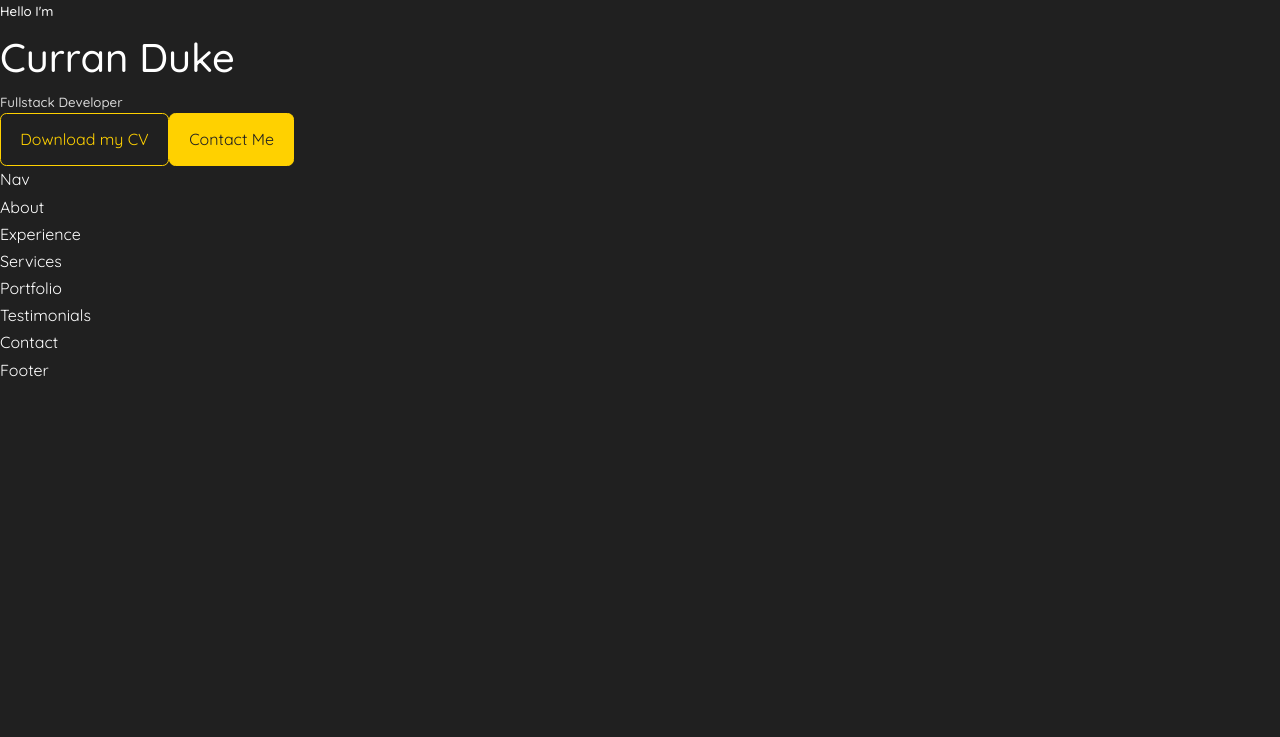
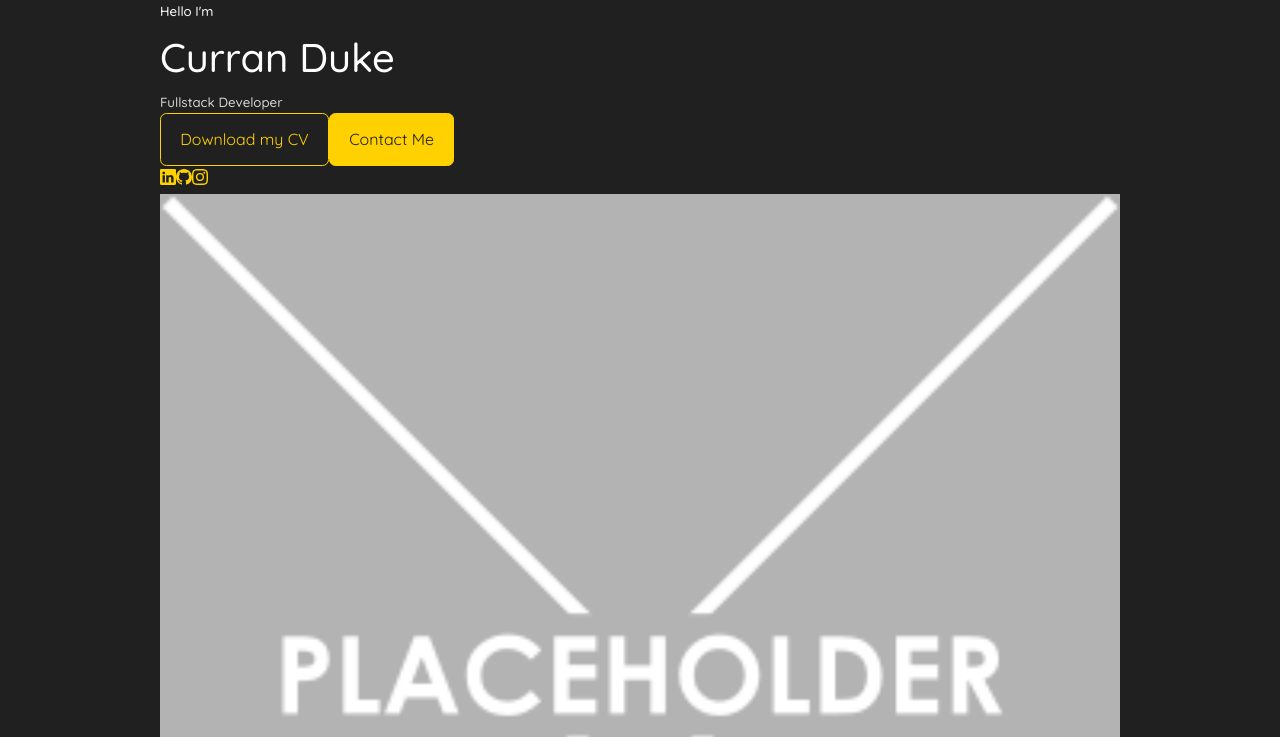
Before and after one commit to StyngerBee/the-new-portfolio, a React (Create React App) app: page / in a window 1280 px wide. Shown: the top 737 px of the page. Built offline with nearby package versions, Linux system fonts and the light colour scheme.

Commit message:
finished structure for headersocials

```diff
--- a/package.json
+++ b/package.json
@@ -8,6 +8,7 @@
     "@testing-library/user-event": "^13.5.0",
     "react": "^18.2.0",
     "react-dom": "^18.2.0",
+    "react-icons": "^4.7.1",
     "react-scripts": "5.0.1",
     "web-vitals": "^2.1.4"
   },
--- a/src/components/header/Header.jsx
+++ b/src/components/header/Header.jsx
@@ -1,15 +1,23 @@
 import React from 'react'
 import './header.css'
 import CTA from './CTA'
+import ME from '../../assets/images/Placeholder.png'
+import HeaderSocials from './HeaderSocials'
 
 const Header = () => {
   return (
     <header>
-      <div className="container header__container"></div>
+      <div className="container header__container">
         <h5>Hello I'm</h5>
         <h1> Curran Duke</h1>
         <h5 className='text-light'> Fullstack Developer</h5>
         <CTA></CTA>
+        <HeaderSocials/>
+        <div className='me'>
+          <img src={ME} alt='me'></img>
+        </div>
+        <a href='#contact' className='scroll__down'>Skip to bottom</a>
+      </div>
     </header>
   )
 }
--- /dev/null
+++ b/src/components/header/HeaderSocials.jsx
@@ -0,0 +1,17 @@
+import React from 'react'
+import {BsLinkedin} from 'react-icons/bs'
+import {BsGithub} from 'react-icons/bs'
+import {BsInstagram} from 'react-icons/bs'
+
+const HeaderSocials = () => {
+  return (
+    <div className='header__socials'>
+        <a href='' target='_blank'><BsLinkedin/></a>
+        <a href='' target='_blank'><BsGithub/></a>
+        <a href='' target='_blank'><BsInstagram/></a>
+
+    </div>
+  )
+}
+
+export default HeaderSocials
```
Also changed, not shown: src/assets/images/Placeholder.png (added), 1 other file (tests, documents, lock files or other folders).
